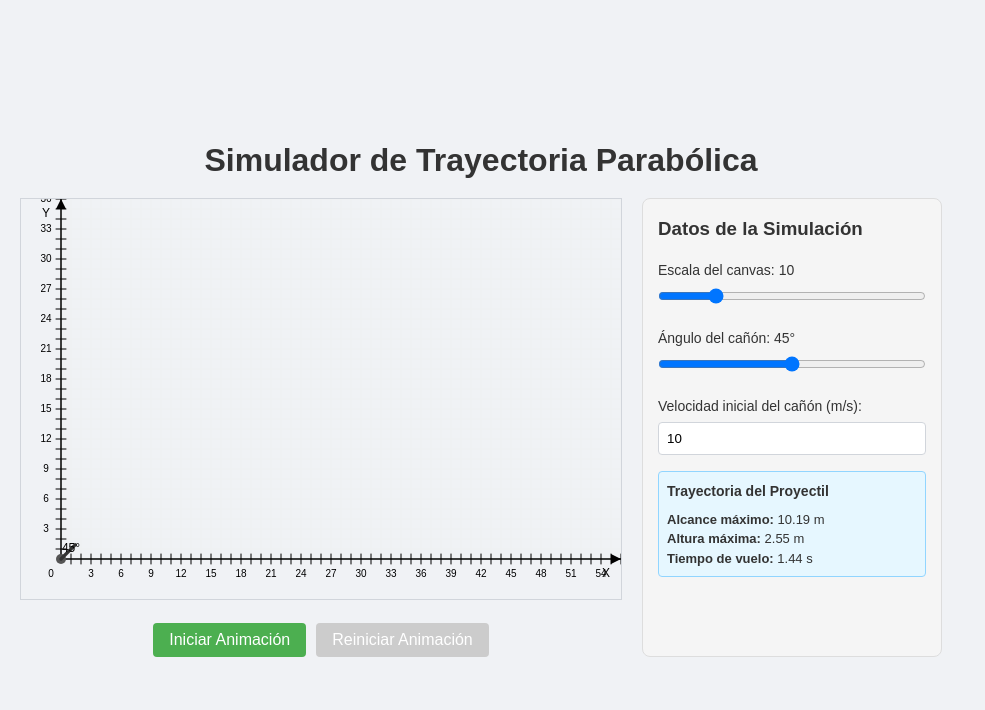
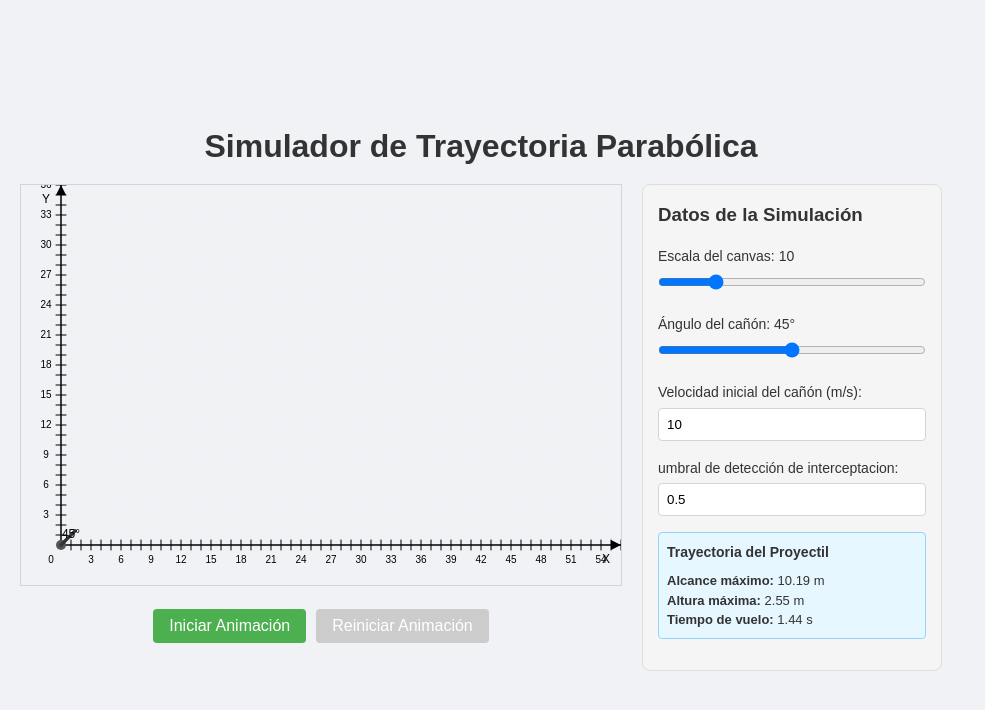
Before and after one commit to franbz1/taller-parabola, a React (Vite) app: page / in a window 1280 px wide. Shown: the top 710 px of the page, without its empty margins (0-985 px from the left). Built offline with nearby package versions, Linux system fonts and the light colour scheme.

Commit message:
implementar control de la umbral

```diff
--- a/src/App.tsx
+++ b/src/App.tsx
@@ -10,6 +10,7 @@ function App() {
   const [puntoSeleccionado, setPuntoSeleccionado] = useState<{ x: number; y: number } | null>(null);
   const [escalaCanvas, setEscalaCanvas] = useState(10);
   const [iniciarAnimacion, setIniciarAnimacion] = useState(false);
+  const [umbral, setUmbral] = useState(0.5)
 
   // Parámetros para los cálculos de trayectoria
   const timeStep = 0.1; // Intervalo de tiempo para cálculos
@@ -38,7 +39,7 @@ function App() {
   const { freeFallTrajectory } = useFreeFall(freeFallData);
 
   // Calcular intercepción entre trayectorias - siempre llamar al hook
-  const interception = useInterception(trajectoryData, freeFallData, 0.5);
+  const interception = useInterception(trajectoryData, freeFallData, umbral);
 
   // Determinar si debemos mostrar resultados de intercepción
   const showInterception = puntoSeleccionado !== null;
@@ -58,6 +59,15 @@ function App() {
       setIniciarAnimacion(false);
     }
   };
+
+  const handleUmbralChange = (e: React.ChangeEvent<HTMLInputElement>) => {
+    const nuevoUmbral = Number.parseFloat(e.target.value);
+    if (nuevoUmbral > 0) {
+      setUmbral(nuevoUmbral)
+
+      setIniciarAnimacion(false)
+    }
+  }
 
   const handlePuntoSeleccionado = (coordenadas: { x: number; y: number }) => {
     setPuntoSeleccionado(coordenadas);
@@ -159,6 +169,8 @@ function App() {
               freeFallTrajectory={freeFallTrajectory}
               interception={interception}
               showInterception={showInterception}
+              umbral={umbral}
+              onumbralChange={handleUmbralChange}
             />
           </div>
         </div>
--- a/src/components/DatosSimulacion.tsx
+++ b/src/components/DatosSimulacion.tsx
@@ -14,6 +14,14 @@ interface DatosSimulacionProps {
    * Velocidad inicial del cañón en m/s
    */
   velocidadCañon: number;
+  /**
+ * umbral para marcar una intercepcion como valida
+ */
+  umbral: number;
+  /**
+ * Manejador de evento para cambio de velocidad
+ */
+  onumbralChange: (e: React.ChangeEvent<HTMLInputElement>) => void;
   /**
    * Manejador de evento para cambio de velocidad
    */
@@ -63,7 +71,9 @@ const DatosSimulacion: React.FC<DatosSimulacionProps> = ({
   anguloCañon,
   onAnguloChange,
   velocidadCañon,
+  umbral,
   onVelocidadChange,
+  onumbralChange,
   escala,
   onEscalaChange,
   range,
@@ -157,6 +167,32 @@ const DatosSimulacion: React.FC<DatosSimulacionProps> = ({
         />
       </div>
 
+      {/* Control de umbral */}
+      <div style={{ marginBottom: '16px' }}>
+        <label htmlFor="velocidad-canon" style={{
+          display: 'block',
+          fontSize: '14px',
+          fontWeight: '500',
+          marginBottom: '4px'
+        }}>
+          umbral de detección de interceptacion:
+        </label>
+        <input
+          id="velocidad-canon"
+          type="number"
+          min="0.1"
+          step="0.1"
+          value={umbral}
+          onChange={onumbralChange}
+          style={{
+            width: '100%',
+            padding: '8px',
+            border: '1px solid #d1d5db',
+            borderRadius: '4px'
+          }}
+        />
+      </div>
+
       {/* Resultados de la trayectoria parabólica */}
       <div style={{
         marginBottom: '16px',
```
